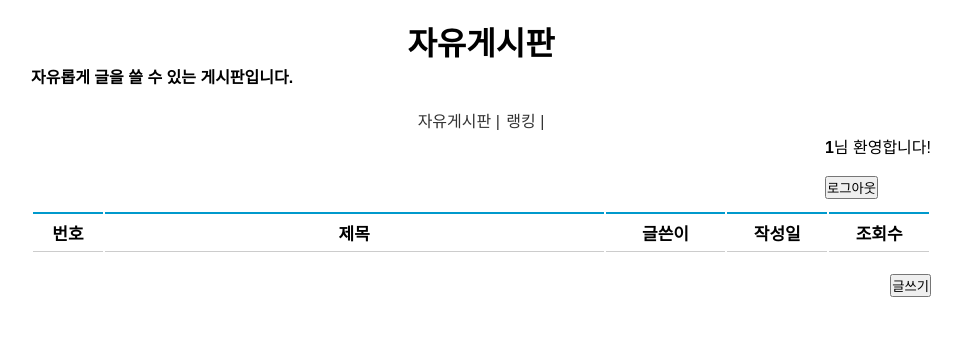
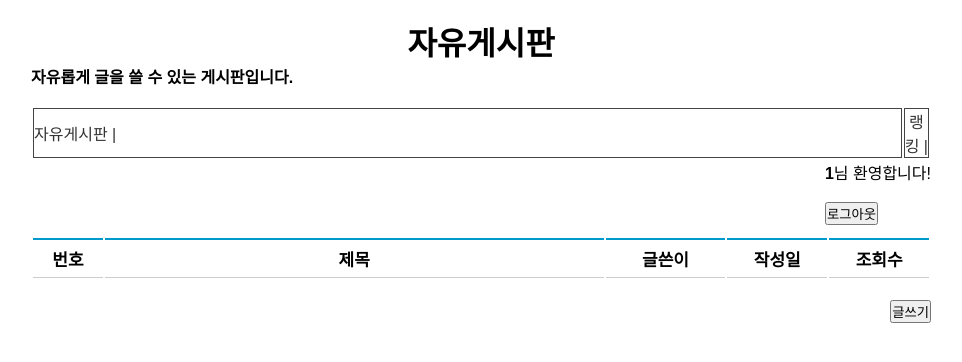
Before and after one commit to skysongii/fullbbs, a PHP site: page / in a window 1280 px wide. Shown: the top 362 px of the page, without its empty margins (159-1121 px from the left). Run offline with PHP 8.4, Linux system fonts and the light colour scheme; the visitor is signed in with stand-in values (Sample User, id 1); data that the repository does not hold is empty.

Commit message:
테이블 클래스 추가

```diff
--- a/style.css
+++ b/style.css
@@ -84,3 +84,8 @@ ul li {
 	margin-top:20px;
 	right: 0;
 }
+.main_header td{
+	width: 100%;
+	height: 40px;
+	border: 1px solid #444444;
+}
```
